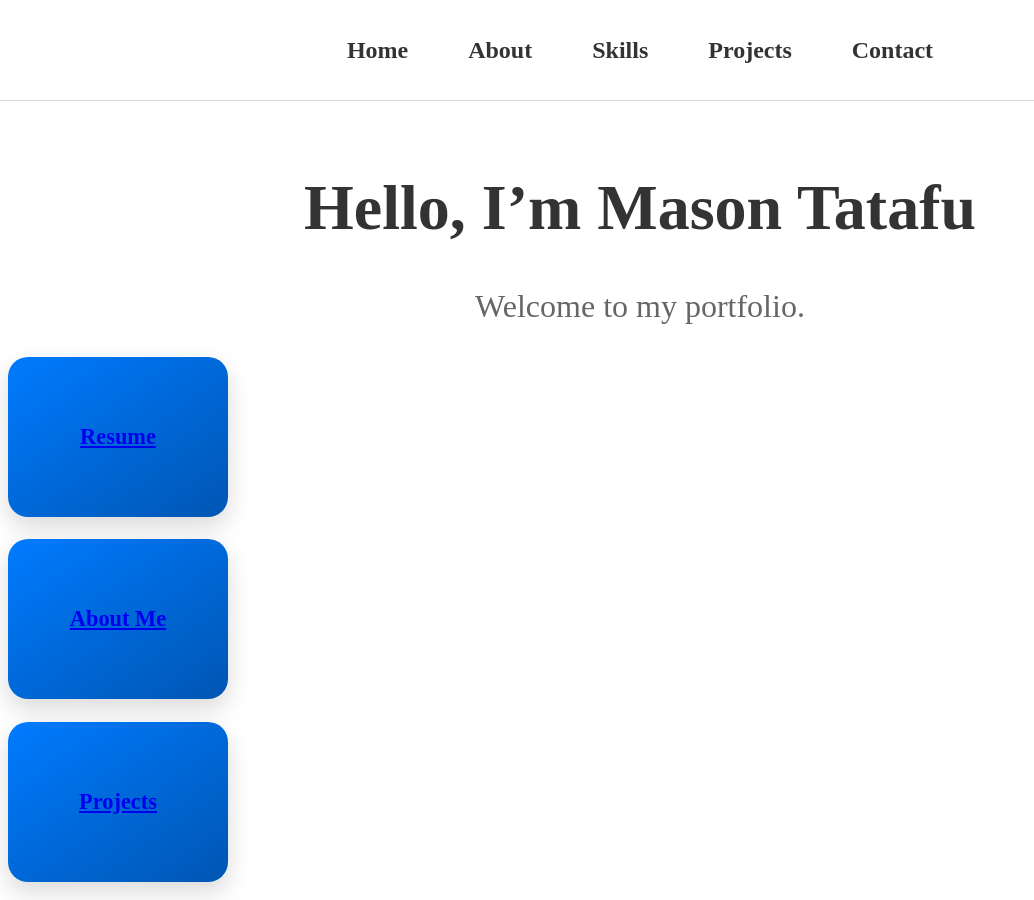
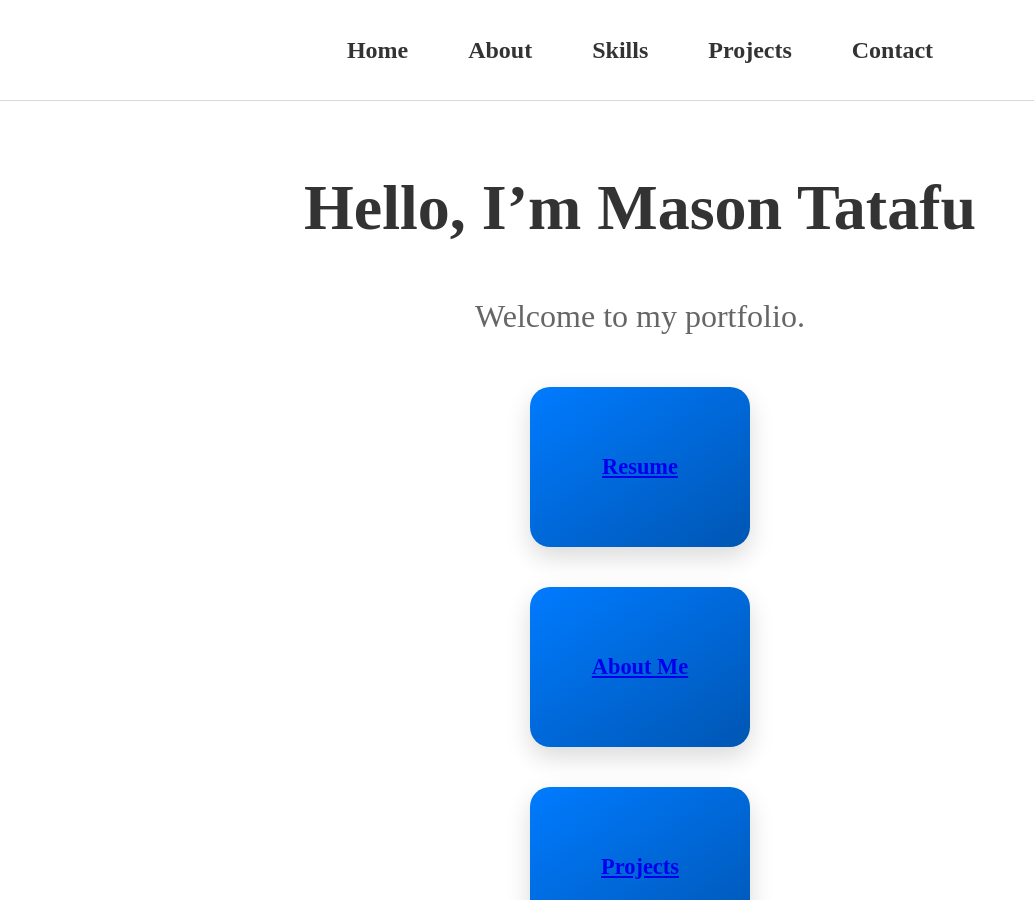
Before and after one commit to masontatafu/masontatafu.github.io, a Jekyll site: the page built from index.md, in a window 1280 px wide and 900 px high. Shown: the whole window, without its empty margins (0-1034 px from the left). Built offline with Jekyll 4.4.1, drawn with Linux system fonts in a browser that asks for light colours.

Commit message:
Update style.css

```diff
--- a/assets/css/style.css
+++ b/assets/css/style.css
@@ -58,6 +58,9 @@ h1 {
 
 main {
     padding-top: 120px;
+    display: flex;
+    flex-direction: column;
+    align-items: center;
 }
 
 
@@ -148,15 +151,16 @@ body {
 }
 
 .box-link {
+    display: inline-block;
+    margin: 20px;
     width: 220px;
     height: 160px;
     background: linear-gradient(145deg, #007bff, #0056b3);
     color: white;
     font-size: 1.4rem;
     font-weight: 600;
-    display: flex;
-    justify-content: center;
-    align-items: center;
+    text-align: center;
+    line-height: 160px;
     border-radius: 20px;
     text-decoration: none;
     box-shadow: 0 10px 25px rgba(0, 0, 0, 0.15);
```
